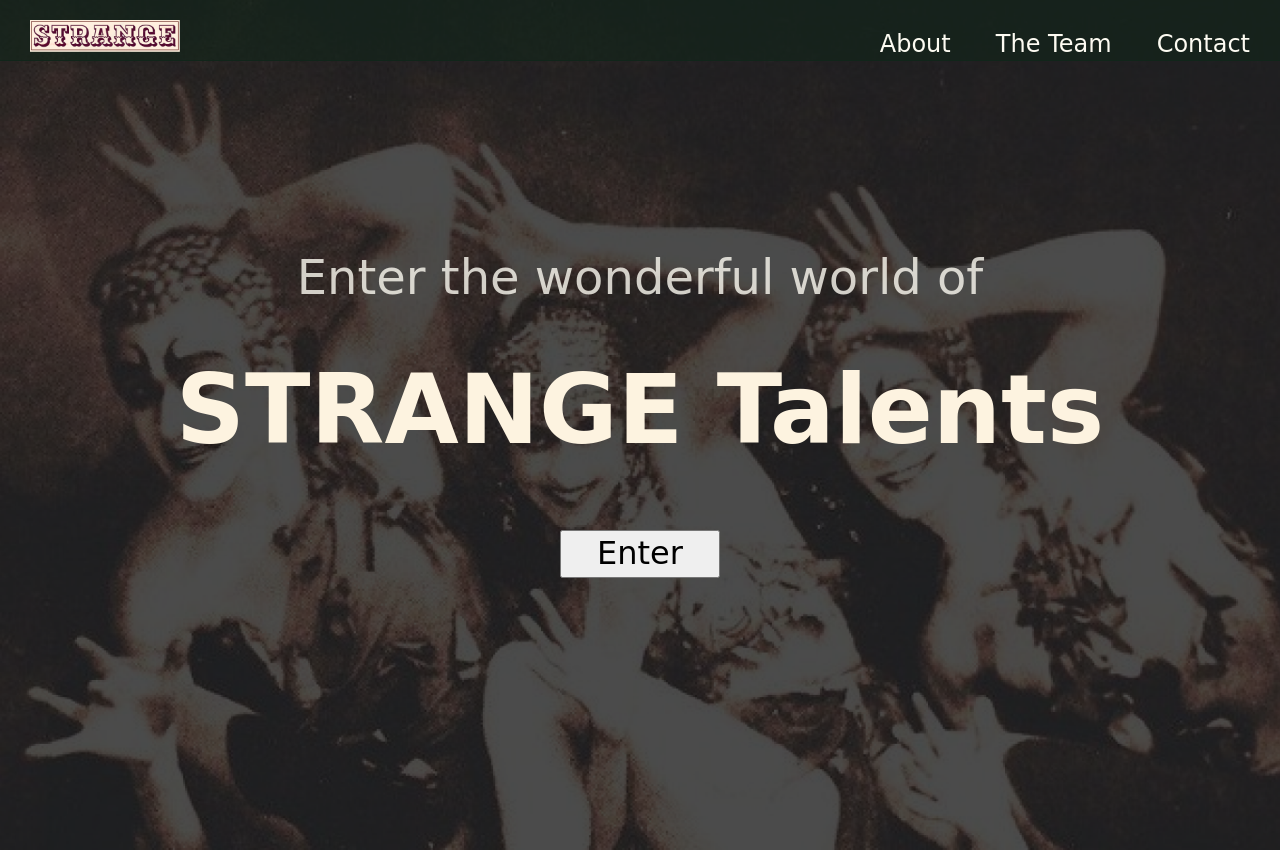
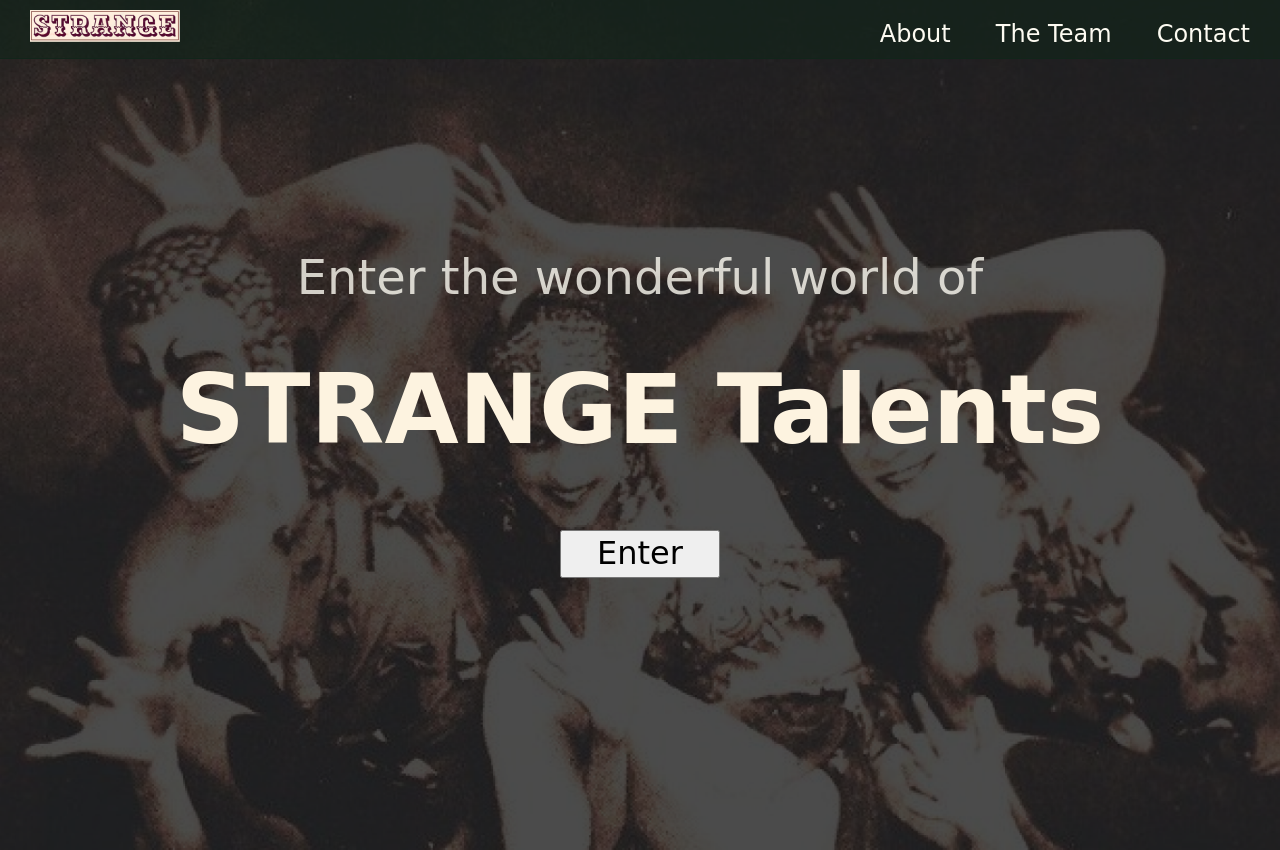
Before and after one commit to FAC29A/Fran-and-Phoebe-Agency, a plain HTML site: page index.html in a window 1280 px wide. Shown: the top 850 px of the page. Drawn offline with Linux system fonts and the light colour scheme; a web font is replaced by a local one.

Commit message:
change nav padding, section background colour

```diff
--- a/styles.css
+++ b/styles.css
@@ -80,8 +80,7 @@ section {
     color: (--light);
     padding-top: 50px;
     text-align: center;
-    background-image: linear-gradient(var(--dark-grey), var(--medium), var(--mid-light),   var(--light), var(--extra-light));
-}
+    background-color: var(--mid-light);}
 
 .full-para {
     padding-left: 30px;
@@ -115,8 +114,8 @@ nav {
     align-items: flex-end;
     padding-right: 10px;
     padding-left: 10px;
-    padding-top: 20px;
-    padding-bottom: 2px;
+    padding-top: 10px;
+    padding-bottom: 10px;
     z-index: 1;
     background-color: var(--dark-green-clear);
     border-bottom: var(--dark-green-solid) solid 1px;
```
